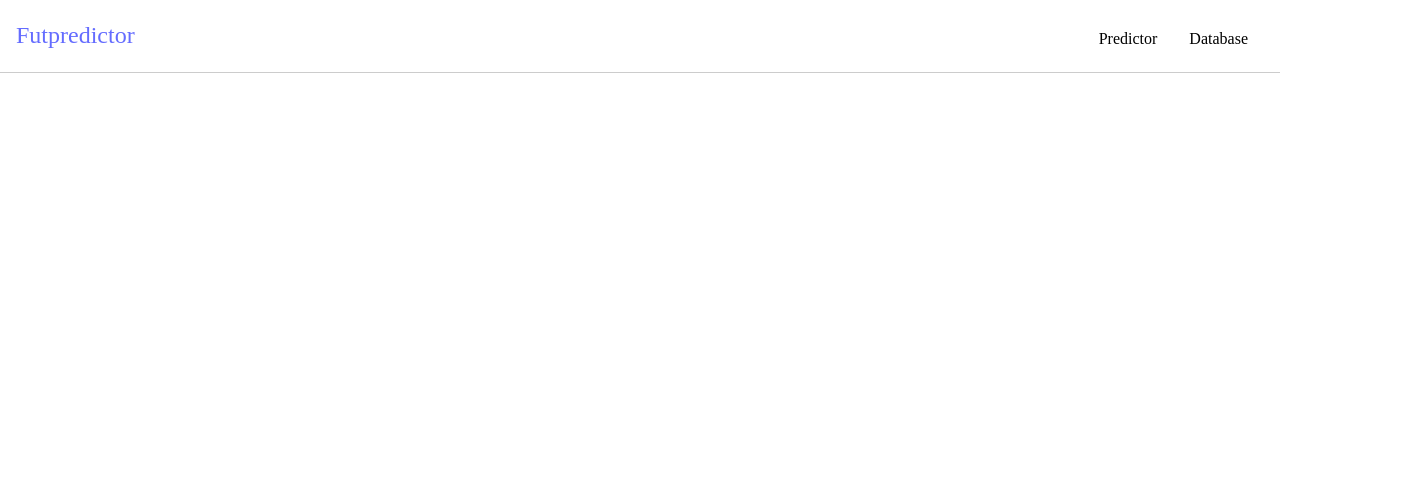
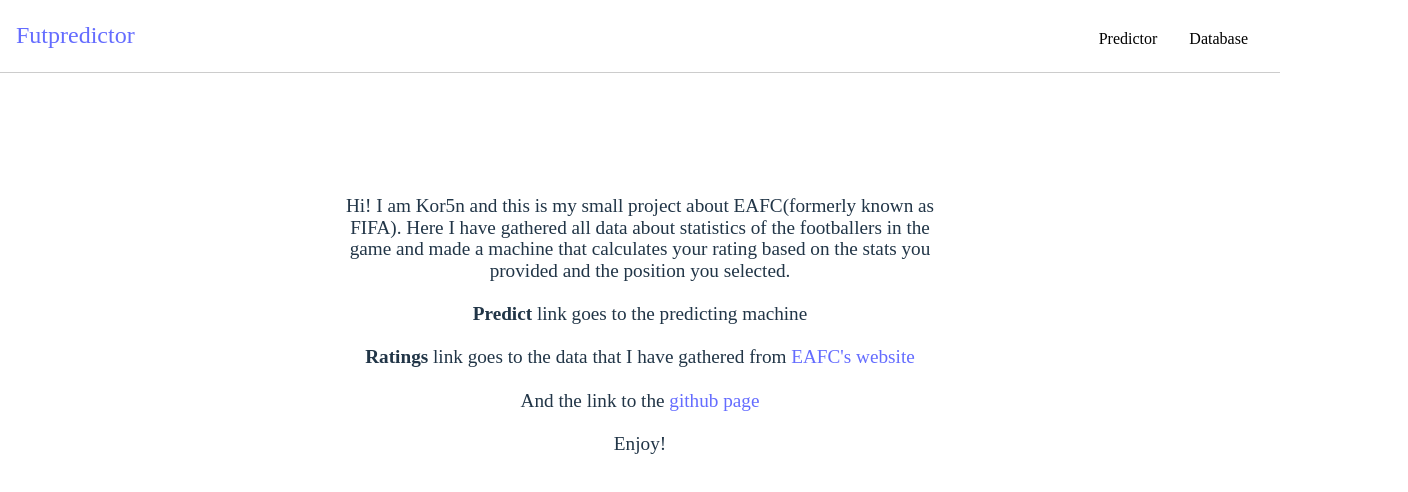
Before and after one commit to kor5n/FutPredictor, a React (Vite) app in the folder frontend/fut-predictor/: page / in a window 1280 px wide. Shown: the top 492 px of the page, 1408 px wide, since content can reach past the window. Built offline with nearby package versions, Linux system fonts and the light colour scheme.

Commit message:
Added main page

```diff
--- a/frontend/fut-predictor/src/App.tsx
+++ b/frontend/fut-predictor/src/App.tsx
@@ -2,6 +2,7 @@ import {BrowserRouter, Routes, Route} from 'react-router-dom'
 import Ratings from './pages/Ratings'
 import PredictorPage from './pages/PredictorPage'
 import Header from './components/Header'
+import MainPage from './pages/MainPage'
 
 export default function App(){
     return(
@@ -10,6 +11,7 @@ export default function App(){
             <main>
                 <BrowserRouter>
                     <Routes>
+                        <Route path='/' element={<MainPage />}/>
                         <Route path='/ratings' element={<Ratings />} />
                         <Route path='/predict' element={<PredictorPage />} />
                     </Routes>
--- /dev/null
+++ b/frontend/fut-predictor/src/assets/mainpage.css
@@ -0,0 +1,6 @@
+.about-div{
+    text-align: center;
+    padding-left: 30%;
+    padding-right: 30%;
+    scale:1.2
+}
--- /dev/null
+++ b/frontend/fut-predictor/src/components/About.tsx
@@ -0,0 +1,20 @@
+
+export default function About(){
+    return (
+        <>
+            <p>
+                Hi! I am Kor5n and this is my small project about EAFC(formerly known as FIFA).
+                Here I have gathered all data about statistics of the footballers in the game and made a
+                 machine that calculates your rating based on the stats you provided and the position you selected. <br /> <br />
+
+                <b>Predict</b> link goes to the predicting machine <br /> <br />
+
+                <b>Ratings</b> link goes to the data that I have gathered from <a href="https://www.ea.com/en/games/ea-sports-fc/ratings">EAFC's website</a> <br /> <br />
+
+                And the link to the <a href="https://github.com/kor5n/FutPredictor">github page</a> <br /> <br />
+
+                Enjoy!
+            </p>
+        </>
+    )
+}
--- /dev/null
+++ b/frontend/fut-predictor/src/pages/MainPage.tsx
@@ -0,0 +1,10 @@
+import About from "../components/About"
+import "../assets/mainpage.css"
+
+export default function MainPage(){
+    return(
+        <div className="about-div">
+            <About></About>
+        </div>
+    )
+}
```
